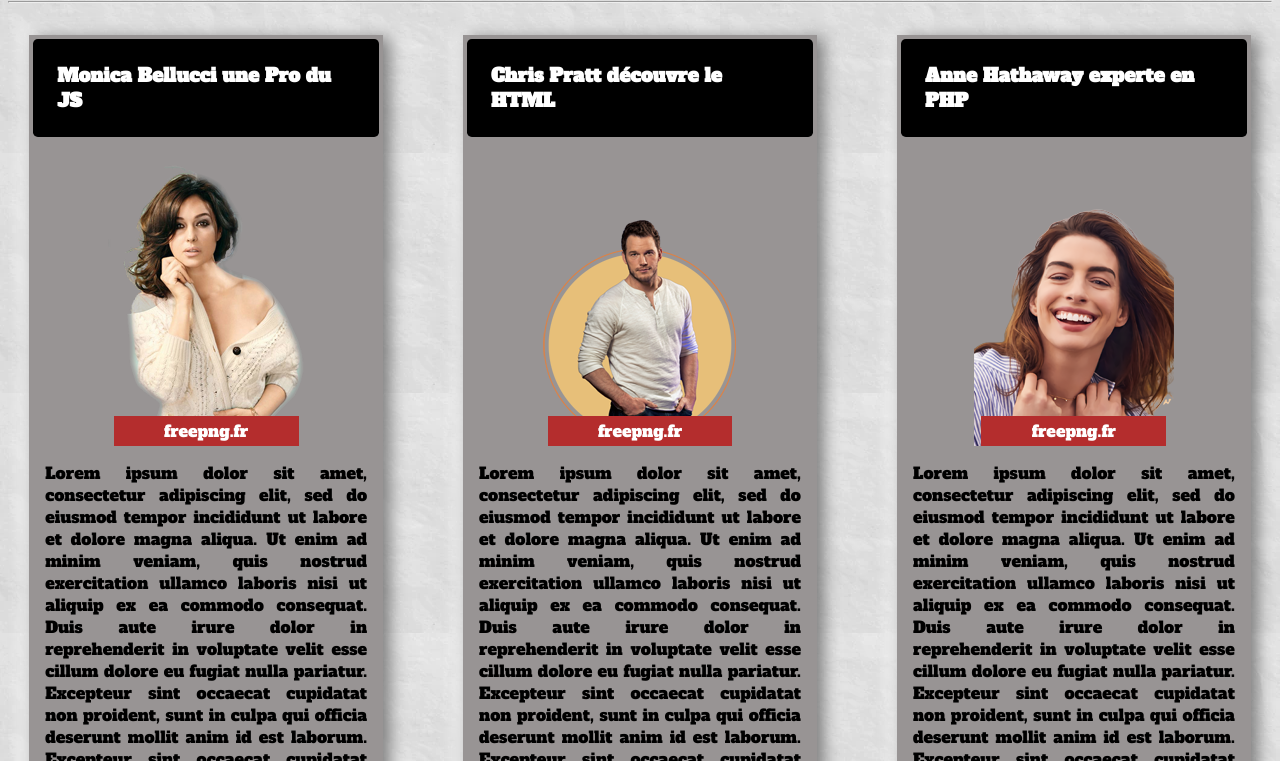
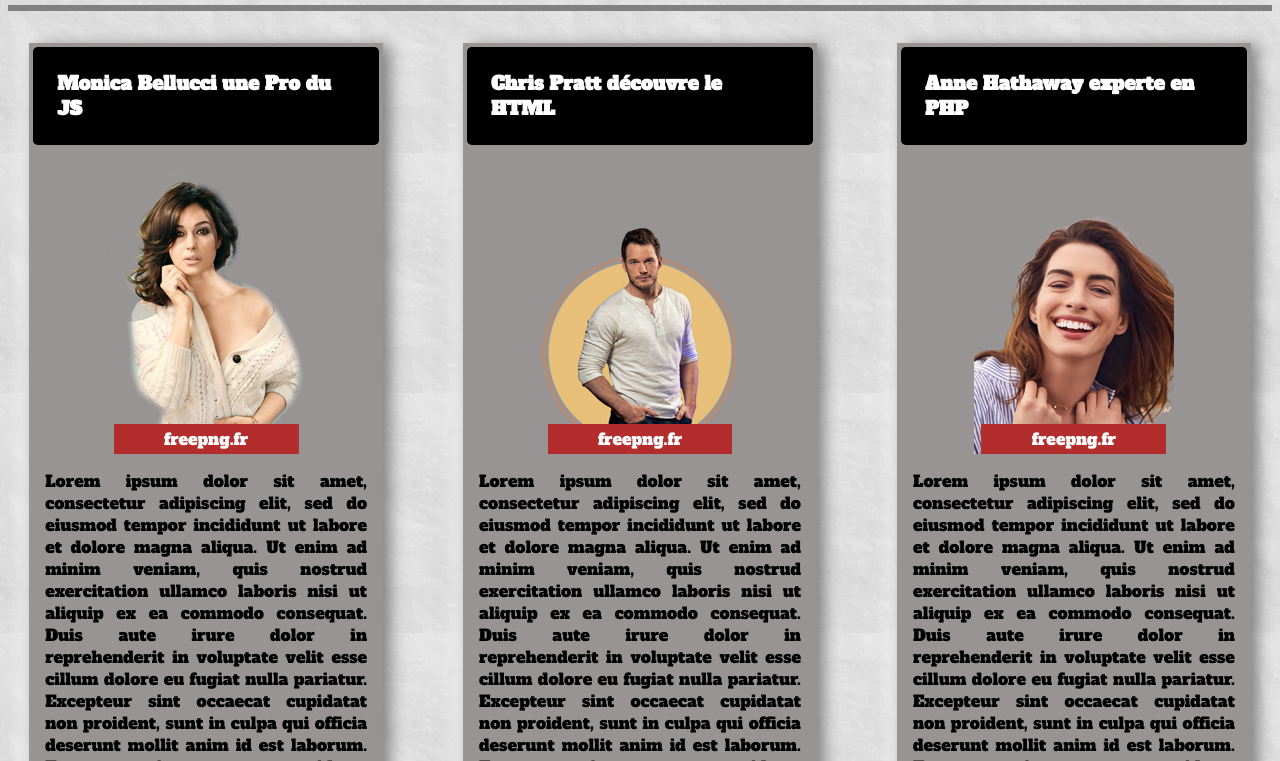
Before and after one commit to KevinLIOUST/JournalDuWeb, a plain HTML site: page index.html in a window 1280 px wide. Shown: the part 327-1088 px from the top of the page. Drawn offline with Linux system fonts and the light colour scheme; a script that the page names is missing; a web font is replaced by a local one.

Commit message:
Modification des hr

```diff
--- a/sass/style.scss
+++ b/sass/style.scss
@@ -69,6 +69,10 @@ header nav div h2 {
 #web {
   background-color: black;
   color: white;
+}
+
+hr {
+  border: 3px solid gray;
 }
 
 // Main : contenu principal de la page
```
Also changed, not shown: css/style.css, 1 other file.
